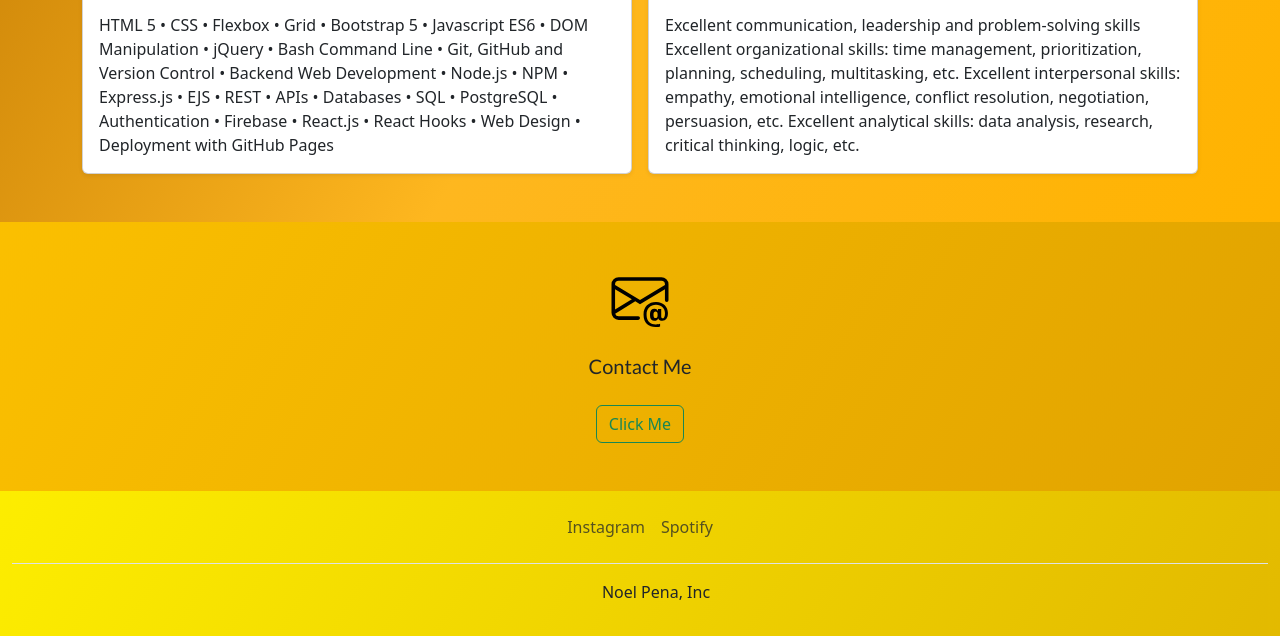
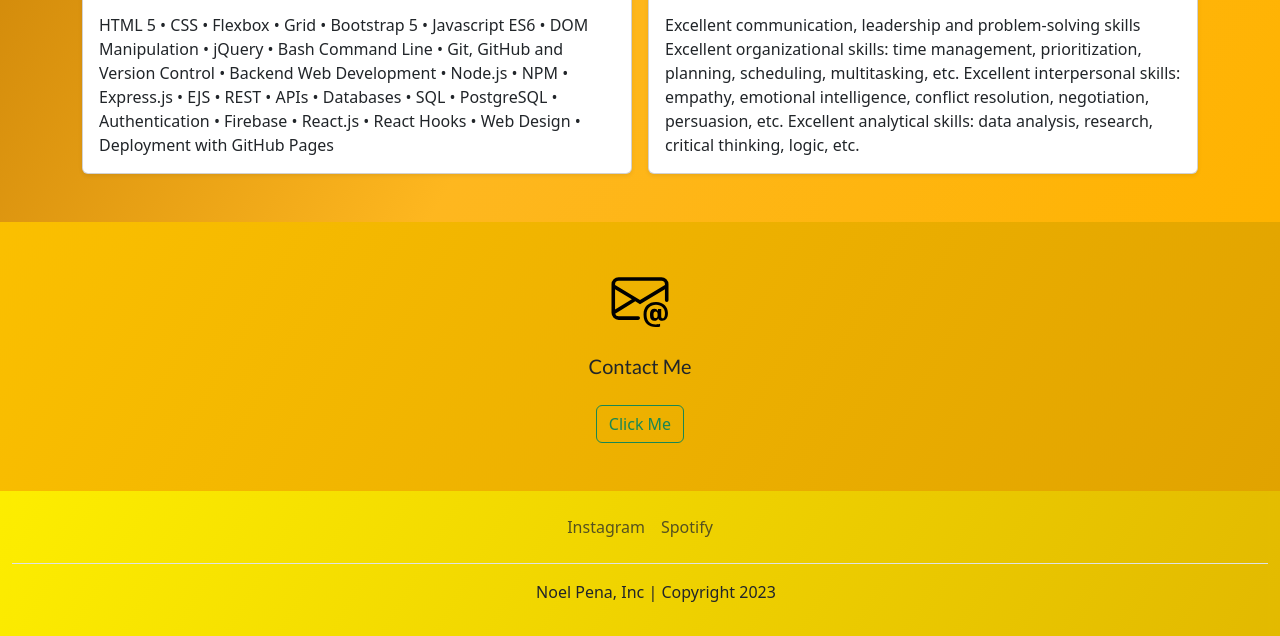
Before and after one commit to noel-pena/Portfolio-2.0, a website: page index.html in a window 1280 px wide. Shown: the part 1105-1741 px from the top of the page. Drawn offline with nearby package versions, Linux system fonts and the light colour scheme.

Commit message:
added year

```diff
--- a/index.html
+++ b/index.html
@@ -77,7 +77,8 @@
       <li class="nav-item"><a href="https://www.instagram.com/i_am_omen/" class="nav-link px-2 text-body-secondary">Instagram</a></li>
       <li class="nav-item"><a href="https://open.spotify.com/artist/7gLXw7lLcnPbNVyv6JvAZQ?si=lMHuK6KQR7OVZWZsgH8Y7w" class="nav-link px-2 text-body-secondary">Spotify</a></li>
     </ul>
-    <ul id="foot"> Noel Pena, Inc
+    <ul id="foot"> Noel Pena, Inc | Copyright
+
     </ul>
   </footer>
 </div>
--- a/index.js
+++ b/index.js
@@ -1 +1,5 @@
-console.log('test');
+const d = new Date();
+let year = d.getFullYear();
+console.log(year)
+
+document.getElementById("foot").innerHTML = "Noel Pena, Inc | Copyright " + year
--- /dev/null
+++ b/package.json
@@ -0,0 +1,5 @@
+{
+  "dependencies": {
+    "ejs": "^3.1.9"
+  }
+}
```
Also changed, not shown: 2 other files.
